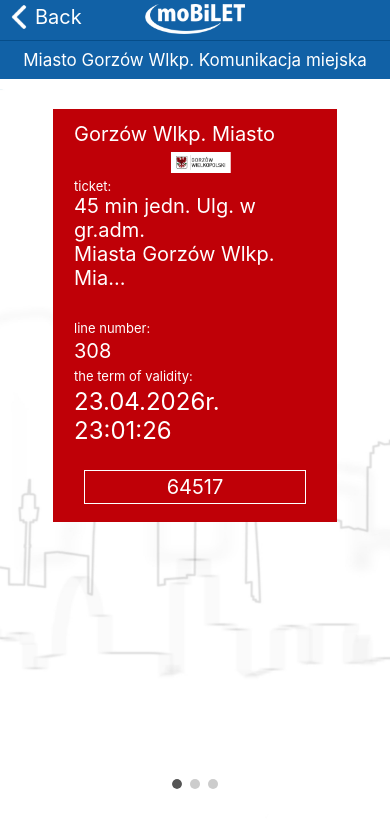
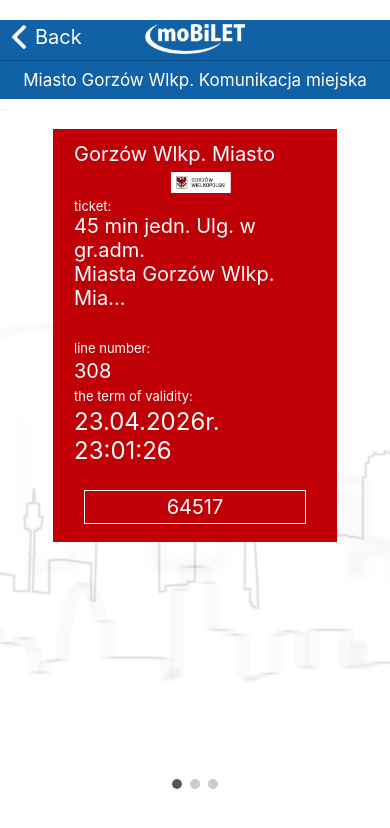
Before and after one commit to mjdms/moBiLET, a React Native app: screen / in a window 390 px wide. Shown: the top 828 px of the page. Built offline with nearby package versions, Linux system fonts and the light colour scheme.

Commit message:
Add files via upload

```diff
--- a/App.js
+++ b/App.js
@@ -355,6 +355,7 @@
     flex: 1,
     backgroundColor: '#1161a6',
     touchAction: 'manipulation',
+    marginTop: 20
   },
   container: {
     flex: 1,
```
